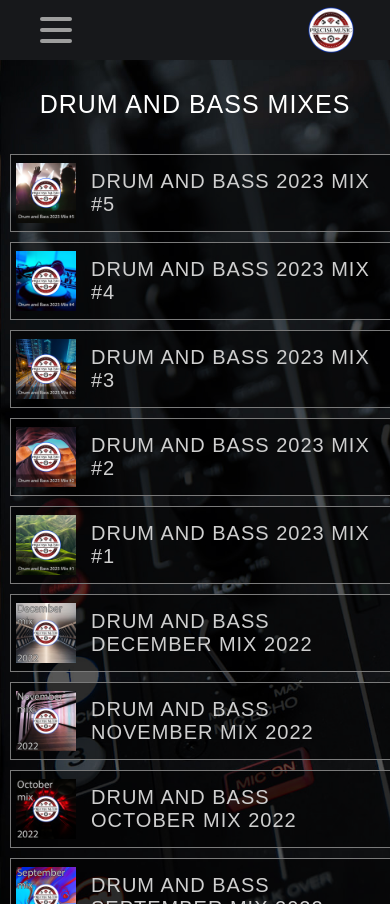
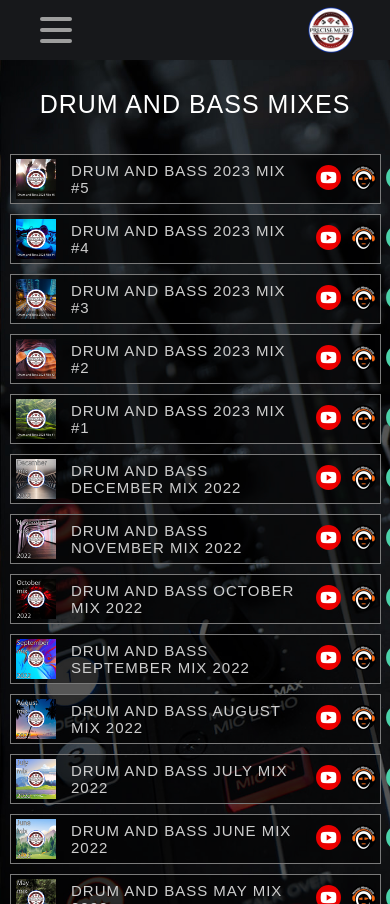
Before and after one commit to matejvalocky/precise-music-react, a React (Create React App) app: page /mixes in a window 390 px wide. Built offline with nearby package versions, Linux system fonts and the light colour scheme; a web font is replaced by a local one.

Commit message:
responzivita oneMix pre mobily

```diff
--- a/src/components/MixesContent.js
+++ b/src/components/MixesContent.js
@@ -6,6 +6,7 @@ import "./WrapperQueries.css"
 // KONKRETNE CSS
 import "./MixesContent.css"
 import "./OneMix.css"
+import "./OneMixQueries.css"
 
 
 
--- a/src/components/OneMix.css
+++ b/src/components/OneMix.css
@@ -1,5 +1,4 @@
 .oneMix{
-
     color: #cfcfcf;
     border: 1px rgb(122, 122, 122) solid;
     width: 500px;
@@ -15,7 +14,6 @@
     flex-direction: row;
     justify-content: space-between;
     margin: 5px 10px;
-
 }
 
 .oneMixCover{
--- a/src/components/OneMixQueries.css
+++ b/src/components/OneMixQueries.css
@@ -7,3 +7,30 @@
    }
 
    /************************************************************/
+
+
+   @media only screen and (max-width: 560px){
+    .oneMix{
+        width: 95%;
+        height: 50px;
+        padding: 0px;
+    }
+
+
+    .oneMixCover{
+        width: 40px;
+        height: 40px;
+    }
+
+    .mixesInfo{
+
+        width: 300px;
+
+    }
+
+    .oneMix h2{
+        font-size: 15px;
+    }
+
+
+   }
```
